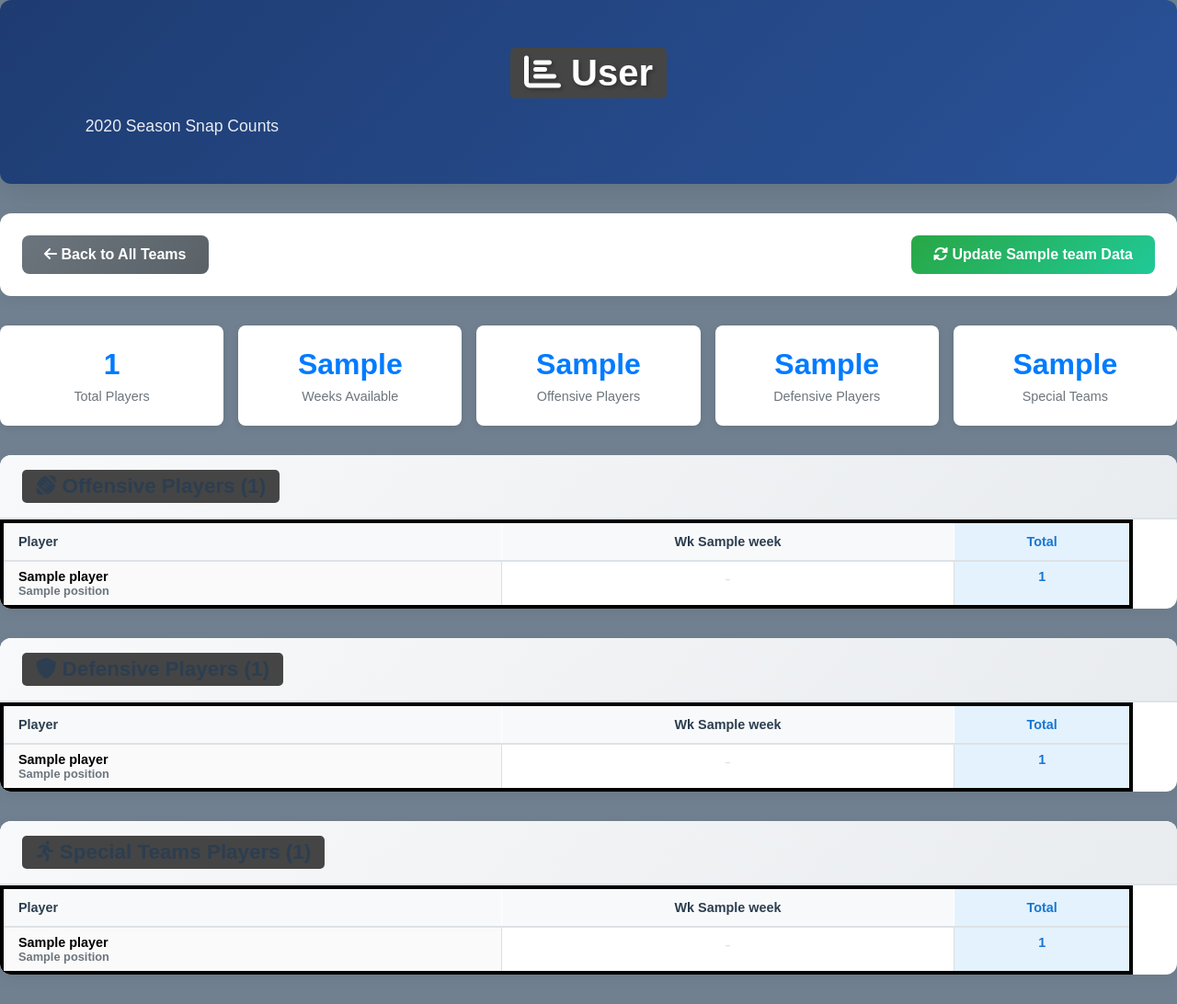
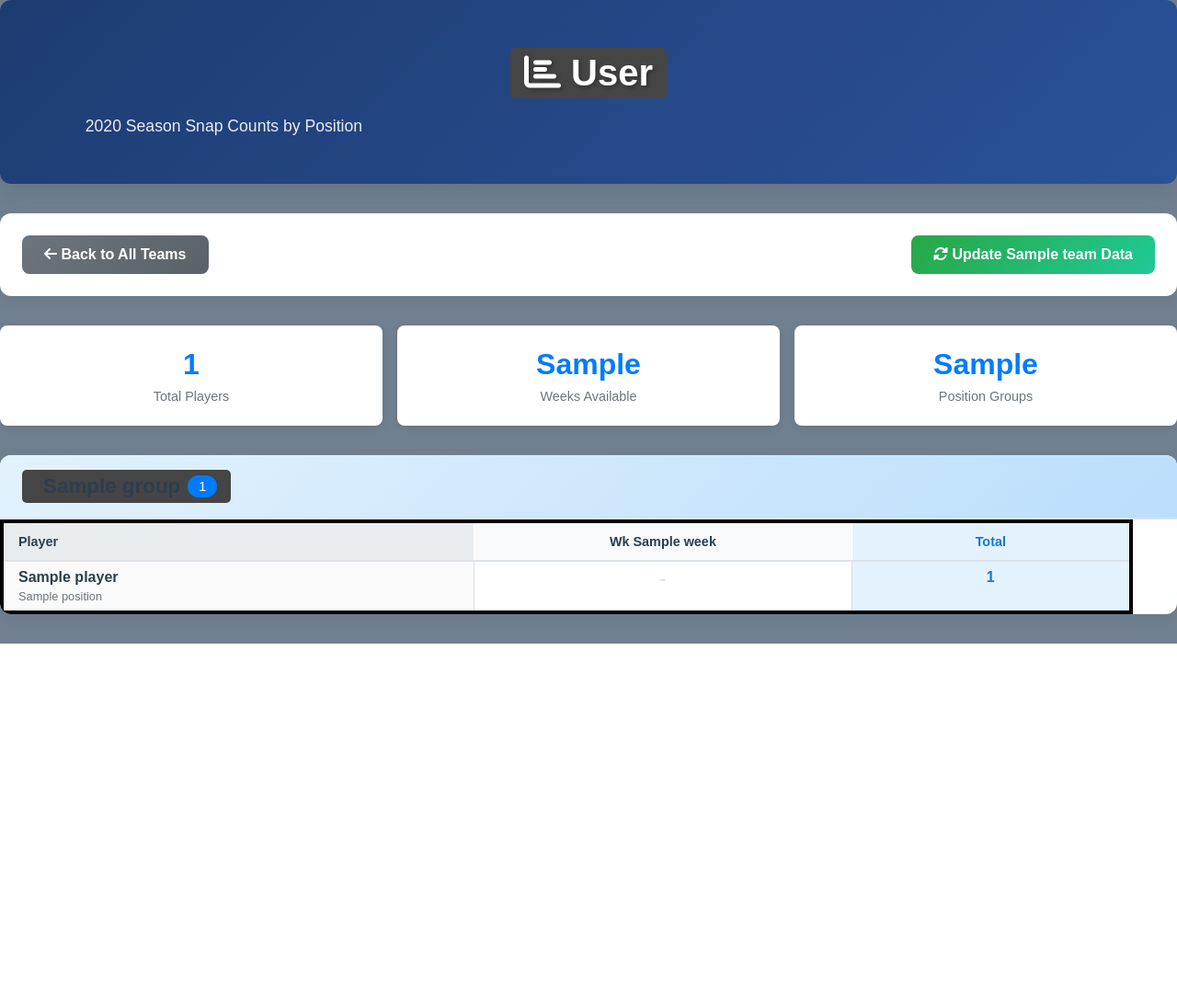
Before and after one commit to Gin-G/NickKnows, a Flask app: template app/nickknows/templates/snap-counts-team.html in a window 1280 px wide. Shown: the part 265-1357 px from the top of the page at 92% size. After the commit the page ends 965 px from the top, so only its background shows below. Run offline with Flask 3, Linux system fonts and the light colour scheme; the template is opened without the code that fills it: most values are stand-ins (such as "Sample title", 1, 10 or a date in 2020); some web fonts are replaced.

Commit message:
more snap count tweate v7

```diff
--- a/app/nickknows/nfl/views.py
+++ b/app/nickknows/nfl/views.py
@@ -614,7 +614,7 @@ def snap_counts_home():
 
 @app.route('/NFL/SnapCounts/<team>/<fullname>')
 def team_snap_counts(team, fullname):
-    """Team-specific snap counts page with footballguys-style layout"""
+    """Team-specific snap counts page with position-specific grouping"""
     try:
         available_years = get_available_years()
         selected_year = get_selected_year()
@@ -636,7 +636,7 @@ def team_snap_counts(team, fullname):
                                  fullname=fullname,
                                  years=available_years,
                                  selected_year=selected_year,
-                                 snap_data=None,
+                                 position_groups=None,
                                  loading=True)
 
         # Load and process snap count data
@@ -651,19 +651,69 @@ def team_snap_counts(team, fullname):
                                      fullname=fullname,
                                      years=available_years,
                                      selected_year=selected_year,
-                                     snap_data=None,
+                                     position_groups=None,
                                      loading=False)
 
             # Get all available weeks and sort them
             all_weeks = sorted(snap_data['week'].unique()) if 'week' in snap_data.columns else []
 
-            # Define position groups
-            offensive_positions = ['QB', 'RB', 'WR', 'TE', 'FB', 'C', 'G', 'T', 'OL']
-            defensive_positions = ['DE', 'DT', 'NT', 'LB', 'ILB', 'OLB', 'MLB', 'CB', 'S', 'FS', 'SS', 'DB']
+            # Define specific position groups
+            position_groups_config = [
+                {
+                    'name': 'Quarterbacks',
+                    'positions': ['QB'],
+                    'snap_type': 'offense',
+                    'icon': 'fas fa-user-tie'
+                },
+                {
+                    'name': 'Running Backs',
+                    'positions': ['RB', 'FB'],
+                    'snap_type': 'offense',
+                    'icon': 'fas fa-running'
+                },
+                {
+                    'name': 'Wide Receivers',
+                    'positions': ['WR'],
+                    'snap_type': 'offense',
+                    'icon': 'fas fa-route'
+                },
+                {
+                    'name': 'Tight Ends',
+                    'positions': ['TE'],
+                    'snap_type': 'offense',
+                    'icon': 'fas fa-hands'
+                },
+                {
+                    'name': 'Offensive Line',
+                    'positions': ['C', 'G', 'T', 'OL'],
+                    'snap_type': 'offense',
+                    'icon': 'fas fa-shield-alt'
+                },
+                {
+                    'name': 'Defensive Line',
+                    'positions': ['DE', 'DT', 'NT'],
+                    'snap_type': 'defense',
+                    'icon': 'fas fa-fist-raised'
+                },
+                {
+                    'name': 'Linebackers',
+                    'positions': ['LB', 'ILB', 'OLB', 'MLB'],
+                    'snap_type': 'defense',
+                    'icon': 'fas fa-user-shield'
+                },
+                {
+                    'name': 'Defensive Backs',
+                    'positions': ['CB', 'S', 'FS', 'SS', 'DB'],
+                    'snap_type': 'defense',
+                    'icon': 'fas fa-eye'
+                }
+            ]
 
-            def process_position_group(positions, snap_type):
-                """Process a group of positions for a specific snap type"""
+            def process_position_group(group_config):
+                """Process a specific position group"""
                 group_data = []
+                positions = group_config['positions']
+                snap_type = group_config['snap_type']
 
                 for position in positions:
                     pos_data = snap_data[snap_data['position'] == position]
@@ -685,12 +735,9 @@ def team_snap_counts(team, fullname):
                                 if snap_type == 'offense':
                                     snaps = int(row.get('offense_snaps', 0)) if pd.notna(row.get('offense_snaps', 0)) else 0
                                     pct = round(float(row.get('offense_pct', 0)) * 100, 1) if pd.notna(row.get('offense_pct', 0)) else 0.0
-                                elif snap_type == 'defense':
+                                else:  # defense
                                     snaps = int(row.get('defense_snaps', 0)) if pd.notna(row.get('defense_snaps', 0)) else 0
                                     pct = round(float(row.get('defense_pct', 0)) * 100, 1) if pd.notna(row.get('defense_pct', 0)) else 0.0
-                                else:  # special teams
-                                    snaps = int(row.get('st_snaps', 0)) if pd.notna(row.get('st_snaps', 0)) else 0
-                                    pct = round(float(row.get('st_pct', 0)) * 100, 1) if pd.notna(row.get('st_pct', 0)) else 0.0
 
                                 weekly_snaps[week] = {'snaps': snaps, 'pct': pct}
                                 total_snaps += snaps
@@ -710,9 +757,17 @@ def team_snap_counts(team, fullname):
                 group_data.sort(key=lambda x: x['total_snaps'], reverse=True)
                 return group_data
 
-            # Process each group
-            offensive_data = process_position_group(offensive_positions, 'offense')
-            defensive_data = process_position_group(defensive_positions, 'defense')
+            # Process each position group
+            position_groups = []
+            for group_config in position_groups_config:
+                group_data = process_position_group(group_config)
+                if group_data:  # Only include groups that have players
+                    position_groups.append({
+                        'name': group_config['name'],
+                        'icon': group_config['icon'],
+                        'players': group_data,
+                        'count': len(group_data)
+                    })
 
             # Special teams - get all players who have ST snaps
             st_data = []
@@ -747,13 +802,21 @@ def team_snap_counts(team, fullname):
             # Sort special teams by total snaps
             st_data.sort(key=lambda x: x['total_snaps'], reverse=True)
 
+            # Add special teams to position groups
+            if st_data:
+                position_groups.append({
+                    'name': 'Special Teams',
+                    'icon': 'fas fa-star',
+                    'players': st_data,
+                    'count': len(st_data)
+                })
+
             # Create summary statistics
+            total_players = len(snap_data['player'].unique())
             summary_stats = {
-                'total_players': len(snap_data['player'].unique()),
+                'total_players': total_players,
                 'weeks_available': len(all_weeks),
-                'offensive_players': len(offensive_data),
-                'defensive_players': len(defensive_data),
-                'special_teams_players': len(st_data)
+                'position_groups': len(position_groups)
             }
 
             return render_template('snap-counts-team.html',
@@ -761,9 +824,7 @@ def team_snap_counts(team, fullname):
                                  fullname=fullname,
                                  years=available_years,
                                  selected_year=selected_year,
-                                 offensive_data=offensive_data,
-                                 defensive_data=defensive_data,
-                                 special_teams_data=st_data,
+                                 position_groups=position_groups,
                                  weeks=all_weeks,
                                  summary_stats=summary_stats,
                                  loading=False)
@@ -776,7 +837,7 @@ def team_snap_counts(team, fullname):
                                  fullname=fullname,
                                  years=available_years,
                                  selected_year=selected_year,
-                                 snap_data=None,
+                                 position_groups=None,
                                  loading=False)
 
     except Exception as e:
@@ -787,7 +848,7 @@ def team_snap_counts(team, fullname):
                              fullname=fullname,
                              years=available_years,
                              selected_year=selected_year,
-                             snap_data=None,
+                             position_groups=None,
                              loading=False)
 
 @app.route('/NFL/SnapCounts/update/<team>')
--- a/app/nickknows/templates/snap-counts-team.html
+++ b/app/nickknows/templates/snap-counts-team.html
@@ -122,7 +122,7 @@
             font-size: 0.9rem;
         }
 
-        .snap-section {
+        .position-section {
             background: white;
             margin-bottom: 2rem;
             border-radius: 12px;
@@ -130,16 +130,28 @@
             overflow: hidden;
         }
 
-        .snap-section-header {
+        .position-header {
             background: linear-gradient(135deg, #f8f9fa 0%, #e9ecef 100%);
             padding: 1rem 1.5rem;
             border-bottom: 2px solid #dee2e6;
         }
 
-        .snap-section-header h3 {
+        .position-header h3 {
             margin: 0;
             color: #2c3e50;
             font-size: 1.4rem;
+            display: flex;
+            align-items: center;
+            gap: 0.5rem;
+        }
+
+        .position-header .count {
+            background: #007bff;
+            color: white;
+            padding: 0.25rem 0.75rem;
+            border-radius: 20px;
+            font-size: 0.9rem;
+            font-weight: normal;
         }
 
         .snap-table {
@@ -163,13 +175,15 @@
         .snap-table th:first-child {
             text-align: left;
             padding-left: 1rem;
-            min-width: 120px;
+            min-width: 140px;
+            background: #e9ecef;
         }
 
         .snap-table th:last-child {
             background: #e3f2fd;
             color: #1976d2;
             font-weight: bold;
+            min-width: 80px;
         }
 
         .snap-table td {
@@ -182,17 +196,18 @@
         .snap-table td:first-child {
             text-align: left;
             padding-left: 1rem;
-            font-weight: 600;
             background: #fafafa;
             position: sticky;
             left: 0;
             z-index: 5;
+            border-right: 1px solid #dee2e6;
         }
 
         .snap-table td:last-child {
             background: #e3f2fd;
             font-weight: bold;
             color: #1976d2;
+            font-size: 1rem;
         }
 
         .snap-table tbody tr:hover {
@@ -203,28 +218,55 @@
             background: #e9ecef;
         }
 
+        .snap-table tbody tr:hover td:last-child {
+            background: #bbdefb;
+        }
+
+        .player-info {
+            display: flex;
+            flex-direction: column;
+        }
+
+        .player-name {
+            font-weight: bold;
+            color: #2c3e50;
+            font-size: 1rem;
+            margin-bottom: 0.25rem;
+        }
+
+        .player-position {
+            font-size: 0.8rem;
+            color: #6c757d;
+            font-weight: 500;
+        }
+
         .snap-cell {
             display: flex;
             flex-direction: column;
             align-items: center;
             justify-content: center;
             min-height: 40px;
+            padding: 0.25rem;
         }
 
         .snap-count {
             font-weight: bold;
             color: #2c3e50;
             font-size: 1rem;
+            line-height: 1;
         }
 
         .snap-percentage {
-            font-size: 0.8rem;
+            font-size: 0.75rem;
             color: #6c757d;
+            line-height: 1;
+            margin-top: 0.1rem;
         }
 
         .no-snaps {
             color: #dee2e6;
             font-size: 1.2rem;
+            font-weight: bold;
         }
 
         .loading-message, .no-data-message {
@@ -247,10 +289,13 @@
             margin-bottom: 1rem;
         }
 
-        .position-label {
-            font-size: 0.8rem;
-            color: #6c757d;
-            display: block;
+        /* Position-specific colors */
+        .position-section:nth-child(odd) .position-header {
+            background: linear-gradient(135deg, #f8f9fa 0%, #e9ecef 100%);
+        }
+
+        .position-section:nth-child(even) .position-header {
+            background: linear-gradient(135deg, #e3f2fd 0%, #bbdefb 100%);
         }
 
         /* Responsive design */
@@ -262,6 +307,11 @@
             .snap-table th,
             .snap-table td {
                 padding: 0.4rem 0.3rem;
+            }
+
+            .snap-table th:first-child,
+            .snap-table td:first-child {
+                min-width: 120px;
             }
         }
 
@@ -292,6 +342,7 @@
 
             .snap-cell {
                 min-height: 30px;
+                padding: 0.1rem;
             }
 
             .snap-count {
@@ -299,6 +350,14 @@
             }
 
             .snap-percentage {
+                font-size: 0.7rem;
+            }
+
+            .player-name {
+                font-size: 0.9rem;
+            }
+
+            .player-position {
                 font-size: 0.7rem;
             }
         }
@@ -325,7 +384,7 @@
 
     <div class="team-header">
         <h1><i class="fas fa-chart-bar"></i> {{ fullname }}</h1>
-        <p>{{ selected_year }} Season Snap Counts</p>
+        <p>{{ selected_year }} Season Snap Counts by Position</p>
     </div>
 
     <div class="controls-section">
@@ -355,7 +414,7 @@
         <h3>Loading Snap Count Data</h3>
         <p>Snap count data is being processed. Please refresh the page in a moment.</p>
     </div>
-    {% elif not offensive_data and not defensive_data and not special_teams_data %}
+    {% elif not position_groups %}
     <div class="no-data-message">
         <i class="fas fa-exclamation-triangle"></i>
         <h3>No Snap Count Data Available</h3>
@@ -375,25 +434,21 @@
             <div class="stat-label">Weeks Available</div>
         </div>
         <div class="stat-card">
-            <div class="stat-number">{{ summary_stats.offensive_players }}</div>
-            <div class="stat-label">Offensive Players</div>
-        </div>
-        <div class="stat-card">
-            <div class="stat-number">{{ summary_stats.defensive_players }}</div>
-            <div class="stat-label">Defensive Players</div>
-        </div>
-        <div class="stat-card">
-            <div class="stat-number">{{ summary_stats.special_teams_players }}</div>
-            <div class="stat-label">Special Teams</div>
+            <div class="stat-number">{{ summary_stats.position_groups }}</div>
+            <div class="stat-label">Position Groups</div>
         </div>
     </div>
     {% endif %}
 
-    <!-- Offensive Players -->
-    {% if offensive_data %}
-    <div class="snap-section">
-        <div class="snap-section-header">
-            <h3><i class="fas fa-football-ball"></i> Offensive Players ({{ offensive_data|length }})</h3>
+    <!-- Position Groups -->
+    {% for group in position_groups %}
+    <div class="position-section">
+        <div class="position-header">
+            <h3>
+                <i class="{{ group.icon }}"></i>
+                {{ group.name }}
+                <span class="count">{{ group.count }}</span>
+            </h3>
         </div>
         <div class="table-container">
             <table class="snap-table">
@@ -407,11 +462,13 @@
                     </tr>
                 </thead>
                 <tbody>
-                    {% for player in offensive_data %}
+                    {% for player in group.players %}
                     <tr>
                         <td>
-                            <strong>{{ player.player }}</strong>
-                            <span class="position-label">{{ player.position }}</span>
+                            <div class="player-info">
+                                <span class="player-name">{{ player.player }}</span>
+                                <span class="player-position">{{ player.position }}</span>
+                            </div>
                         </td>
                         {% for week in weeks %}
                         <td>
@@ -433,99 +490,7 @@
             </table>
         </div>
     </div>
-    {% endif %}
-
-    <!-- Defensive Players -->
-    {% if defensive_data %}
-    <div class="snap-section">
-        <div class="snap-section-header">
-            <h3><i class="fas fa-shield-alt"></i> Defensive Players ({{ defensive_data|length }})</h3>
-        </div>
-        <div class="table-container">
-            <table class="snap-table">
-                <thead>
-                    <tr>
-                        <th>Player</th>
-                        {% for week in weeks %}
-                        <th>Wk {{ week }}</th>
-                        {% endfor %}
-                        <th>Total</th>
-                    </tr>
-                </thead>
-                <tbody>
-                    {% for player in defensive_data %}
-                    <tr>
-                        <td>
-                            <strong>{{ player.player }}</strong>
-                            <span class="position-label">{{ player.position }}</span>
-                        </td>
-                        {% for week in weeks %}
-                        <td>
-                            {% set week_data = player.weekly_snaps.get(week, {'snaps': 0, 'pct': 0.0}) %}
-                            {% if week_data.snaps > 0 %}
-                            <div class="snap-cell">
-                                <span class="snap-count">{{ week_data.snaps }}</span>
-                                <span class="snap-percentage">{{ week_data.pct }}%</span>
-                            </div>
-                            {% else %}
-                            <span class="no-snaps">-</span>
-                            {% endif %}
-                        </td>
-                        {% endfor %}
-                        <td>{{ player.total_snaps }}</td>
-                    </tr>
-                    {% endfor %}
-                </tbody>
-            </table>
-        </div>
-    </div>
-    {% endif %}
-
-    <!-- Special Teams Players -->
-    {% if special_teams_data %}
-    <div class="snap-section">
-        <div class="snap-section-header">
-            <h3><i class="fas fa-running"></i> Special Teams Players ({{ special_teams_data|length }})</h3>
-        </div>
-        <div class="table-container">
-            <table class="snap-table">
-                <thead>
-                    <tr>
-                        <th>Player</th>
-                        {% for week in weeks %}
-                        <th>Wk {{ week }}</th>
-                        {% endfor %}
-                        <th>Total</th>
-                    </tr>
-                </thead>
-                <tbody>
-                    {% for player in special_teams_data %}
-                    <tr>
-                        <td>
-                            <strong>{{ player.player }}</strong>
-                            <span class="position-label">{{ player.position }}</span>
-                        </td>
-                        {% for week in weeks %}
-                        <td>
-                            {% set week_data = player.weekly_snaps.get(week, {'snaps': 0, 'pct': 0.0}) %}
-                            {% if week_data.snaps > 0 %}
-                            <div class="snap-cell">
-                                <span class="snap-count">{{ week_data.snaps }}</span>
-                                <span class="snap-percentage">{{ week_data.pct }}%</span>
-                            </div>
-                            {% else %}
-                            <span class="no-snaps">-</span>
-                            {% endif %}
-                        </td>
-                        {% endfor %}
-                        <td>{{ player.total_snaps }}</td>
-                    </tr>
-                    {% endfor %}
-                </tbody>
-            </table>
-        </div>
-    </div>
-    {% endif %}
+    {% endfor %}
 
     {% endif %}
 
```
